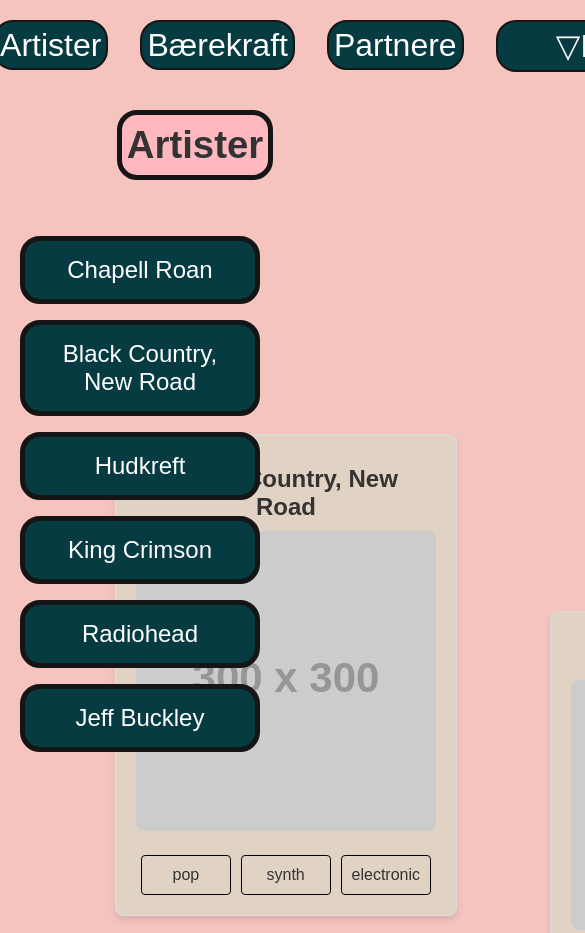
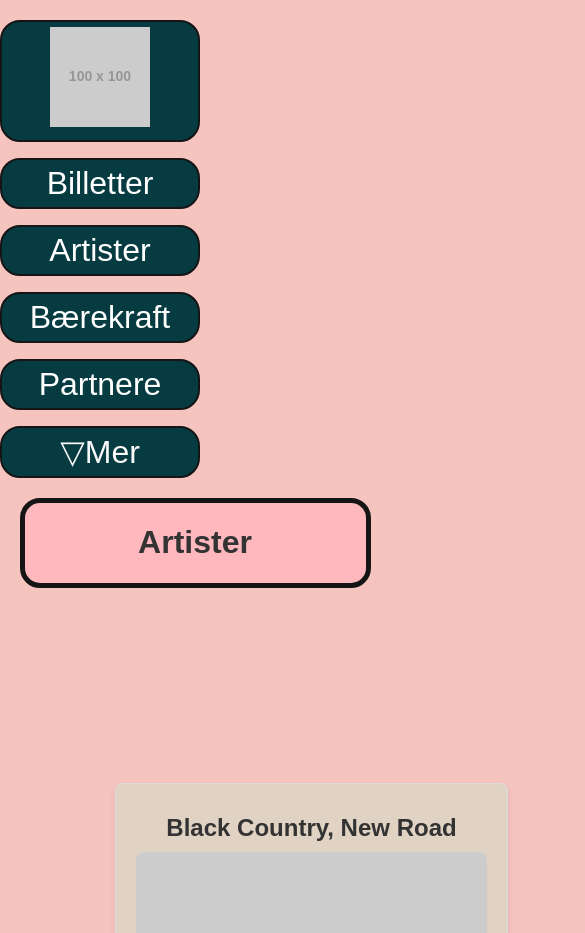
Before and after one commit to Dagrate123/fordypningsuke_Eden, a plain HTML site: page artister.html in a window 390 px wide. Shown: the top 933 px of the page, 585 px wide, since content can reach past the window. Drawn offline with Linux system fonts and the light colour scheme; placeholder pictures from the web are drawn by us.

Commit message:
main.css

```diff
--- a/index.html
+++ b/index.html
@@ -4,7 +4,7 @@
     <meta charset="UTF-8">
     <meta name="viewport" content="width=device-width, initial-scale=1.0">
     <title>hjem</title>
-    <link rel="stylesheet" href="main2.css">
+    <link rel="stylesheet" href="main.css">
 </head>
 <body>
     <nav class="navbar">
--- a/main.css
+++ b/main.css
@@ -284,3 +284,41 @@ a {
     background-color: rgb(225, 231, 196);
     color: rgb(30, 44, 59);
 }
+
+@media (max-width: 768px) {
+    body {
+        font-size: 16px;
+    }
+
+    .header {
+        width: 90%;
+        max-width: none;
+        height: auto;
+        font-size: medium;
+        margin: 20px auto;
+    }
+
+    .navbar {
+        flex-direction: column;
+        gap: 1rem;
+        height: auto;
+    }
+
+    .side, .side-2 {
+        display: none;
+    }
+
+    .section-box, .section-box-smaller, .section-box-smallest {
+        max-width: 90%;
+        margin: 0 auto;
+    }
+
+    .baerekraft-container {
+        width: 90%;
+        margin: 20px auto;
+    }
+
+    .ticket-section {
+        width: 90%;
+    }
+}
```
